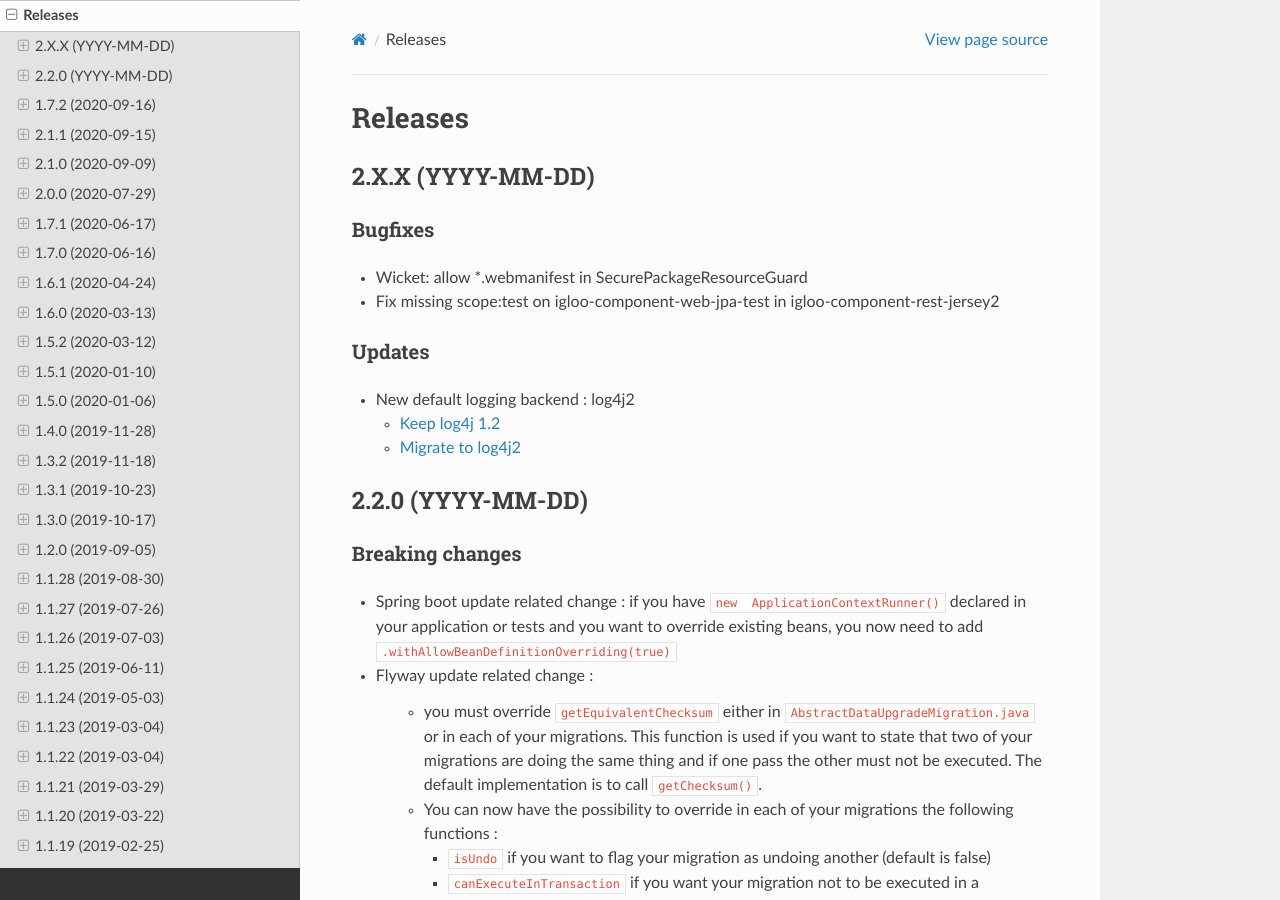
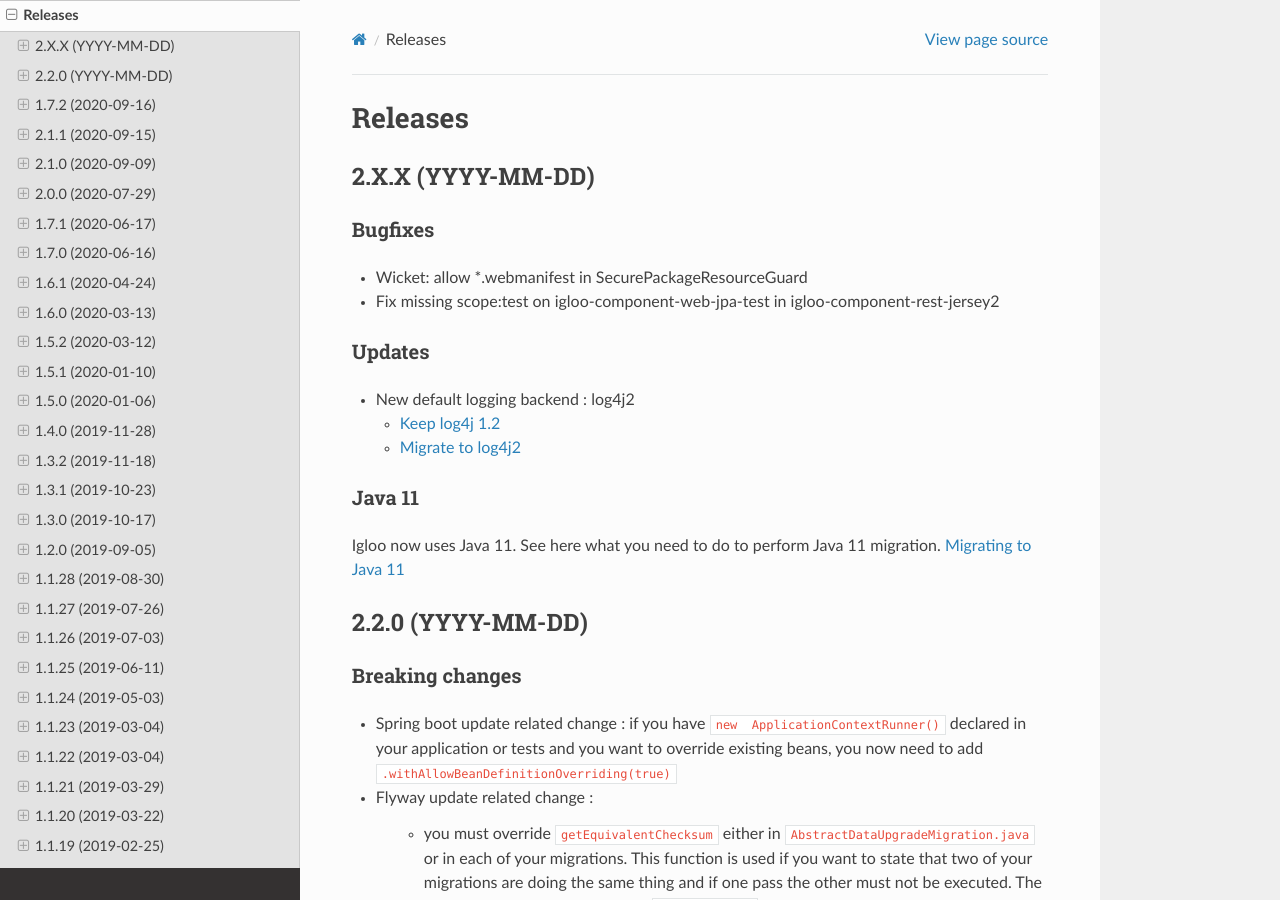
Before and after one commit to igloo-project/igloo-doc, a Sphinx documentation site: the page built from source/release-notes/releases.rst, in a window 1280 px wide and 900 px high. Built offline with Sphinx 7.4.7 and the Read the Docs theme 2.0.0, drawn with Linux system fonts in a browser that asks for light colours.

Commit message:
add java 11 migration doc

```diff
--- a/source/release-notes/migration/migration.rst
+++ b/source/release-notes/migration/migration.rst
@@ -5,6 +5,7 @@ Migration
 .. toctree::
    :maxdepth: 1
 
+   migrating-to-java11.rst
    Migrating-to-1.1.0.rst
    Migrating-to-0.14.md
    Migrating-to-0.13.rst
--- a/source/release-notes/releases.rst
+++ b/source/release-notes/releases.rst
@@ -20,6 +20,13 @@ Updates
 
   * :ref:`Keep log4j 1.2 <keep-log4j1>`
   * :ref:`Migrate to log4j2 <migrate-log4j1>`
+
+Java 11
+*******
+
+Igloo now uses Java 11. See here what you need to do to perform Java 11 migration.
+:ref:`Migrating to Java 11 <migrating-to-java11>`
+
 
 
 .. _v2.2.0:
```
Also changed, not shown: source/release-notes/migration/migrating-to-java11.rst (added, +37 -0 lines).
